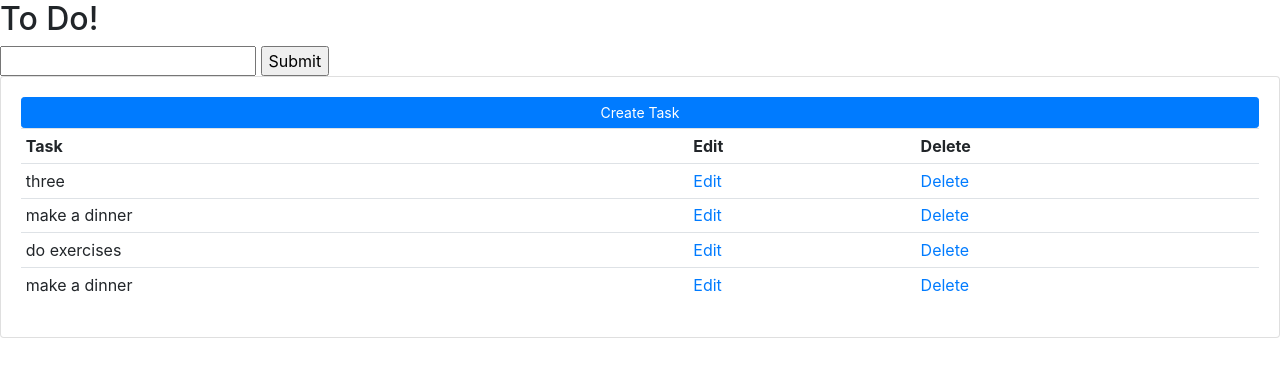
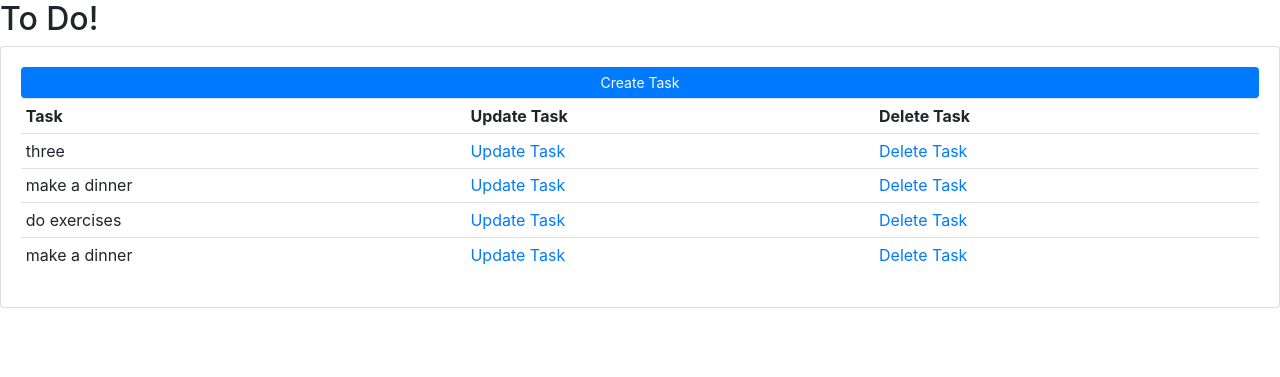
Before and after one commit to tpodgorski91/Django2, a Django app: page /tasks/ in a window 1280 px wide. Shown: the part 56-433 px from the top of the page. Run offline with Django 3.2, Linux system fonts and the light colour scheme; data comes from the database, SQL or seed files in the repository; both versions use the stored data as it was after the commit; some libraries are stand-ins or nearby versions.

Commit message:
edit, delete functionality works appropriately; get rid of form in charge of creating task and assign it to "Create Task" button; in order to create New Task added function to be able do that

```diff
--- a/todo/tasks/templates/tasks/activity.html
+++ b/todo/tasks/templates/tasks/activity.html
@@ -3,25 +3,19 @@
     <h2>
         To Do!
     </h2>
-    <form method="POST" action="/tasks/">
-        {% csrf_token %}
-        {{form.title}}
-        <input type="submit" name="Create Task">
-    </form>
-
         <div class="card card-body">
-            <a class="btn btn-primary btn-sm btn-block" href="#">Create Task</a>
+            <a class="btn btn-primary btn-sm btn-block" href="{% url 'task-create' %}">Create Task</a>
             <table class="table table-sm">
                 <tr>
                     <th>Task</th>
-                    <th>Edit</th>
-                    <th>Delete</th>
+                    <th>Update Task</th>
+                    <th>Delete Task</th>
                 </tr>
-            {% for task in tasks %}
+            {% for task in index %}
                 <tr>
                     <td>{{task.title}}</td>
-                    <td><a href="{% url 'tasks-edit' task.id %}">Edit</a></td>
-                    <td><a href="{% url 'tasks-task-delete' task.id %}">Delete</a></td>
+                    <td><a href="{% url 'tasks-edit' task.id %}">Update Task</a></td>
+                    <td><a href="{% url 'tasks-task-delete' task.id %}">Delete Task</a></td>
                 </tr>
              {% endfor %}
             </table>
--- a/todo/tasks/templates/tasks/edit.html
+++ b/todo/tasks/templates/tasks/edit.html
@@ -1,6 +1,6 @@
-<h1> Edit Task </h1>
+<h1> Update Task </h1>
 <form method="POST" action="">
     {% csrf_token %}
     {{ form }}
-    <input type="submit" name="Edit Task">
+    <input type="submit" name="Update Task">
 </form>
--- /dev/null
+++ b/todo/tasks/templates/tasks/task_create.html
@@ -0,0 +1,5 @@
+    <form method="POST" action="">
+        {% csrf_token %}
+        {{form.title}}
+        <input type="submit" name="Create Task">
+    </form>
--- a/todo/tasks/templates/tasks/task_delete.html
+++ b/todo/tasks/templates/tasks/task_delete.html
@@ -1 +1,6 @@
 <p>Are you sure you want to delete "{{ item }}"?</p>
+<a href="{% url 'tasks-activity' %}">Cancel</a>
+<form method="POST" action="">
+    {% csrf_token %}
+    <input type="submit" name="Delete">
+</form>
--- a/todo/tasks/urls.py
+++ b/todo/tasks/urls.py
@@ -3,7 +3,8 @@ from . import views
 
 urlpatterns = [
     path('', views.home, name='tasks-home'),
-    path('tasks/', views.task, name='tasks-activity'),
+    path('tasks/', views.tasks_list, name='tasks-activity'),
+    path('create/', views.task_create, name='task-create'),
     path('edit/<str:pk>/', views.edit, name='tasks-edit'),
     path('delete/<str:pk>/', views.task_delete, name='tasks-task-delete'),
 ]
--- a/todo/tasks/views.py
+++ b/todo/tasks/views.py
@@ -8,7 +8,13 @@ def home(request):
     return render(request, 'tasks/home.html')
 
 
-def task(request):
+def tasks_list(request):
+    index = Task.objects.all()
+    context = {'index': index}
+    return render(request, 'tasks/activity.html', context)
+
+
+def task_create(request):
     tasks = Task.objects.all()
     form = TaskForm()
     if request.method == 'POST':
@@ -16,9 +22,8 @@ def task(request):
         if form.is_valid():
             form.save()
         return redirect('/tasks/')
-
     context = {'tasks': tasks, 'form': form}
-    return render(request, 'tasks/activity.html', context)
+    return render(request, 'tasks/task_create.html', context)
 
 
 def edit(request, pk):
@@ -29,15 +34,14 @@ def edit(request, pk):
         if form.is_valid():
             form.save()
         return redirect('/tasks/')
-
     context = {'form': form}
-
     return render(request, 'tasks/edit.html', context)
 
 
 def task_delete(request, pk):
     item = Task.objects.get(id=pk)
-
+    if request.method == 'POST':
+        item.delete()
+        return redirect('/tasks/')
     context = {'item': item}
-
     return render(request, 'tasks/task_delete.html', context)
```
Also changed, not shown: todo/db.sqlite3.
